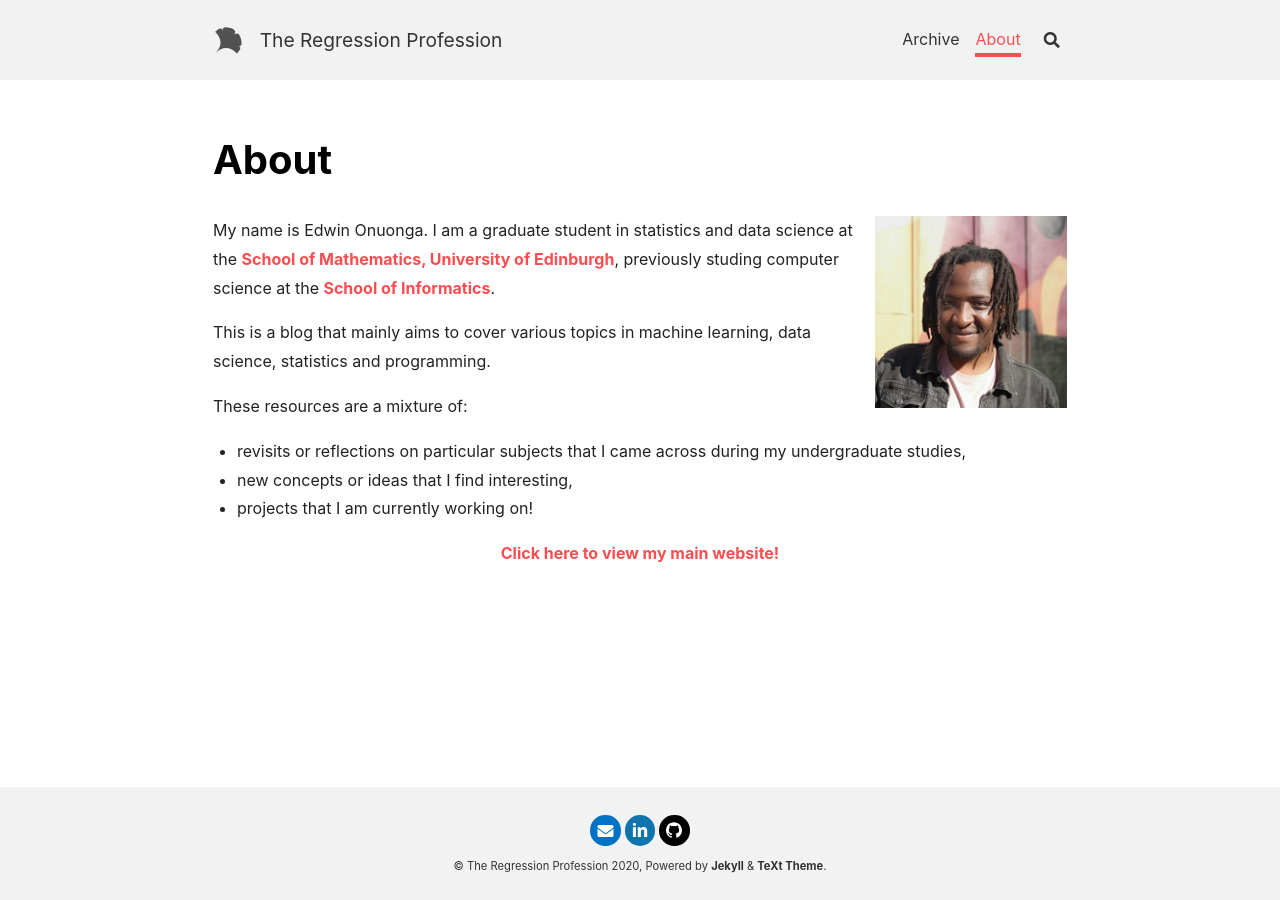
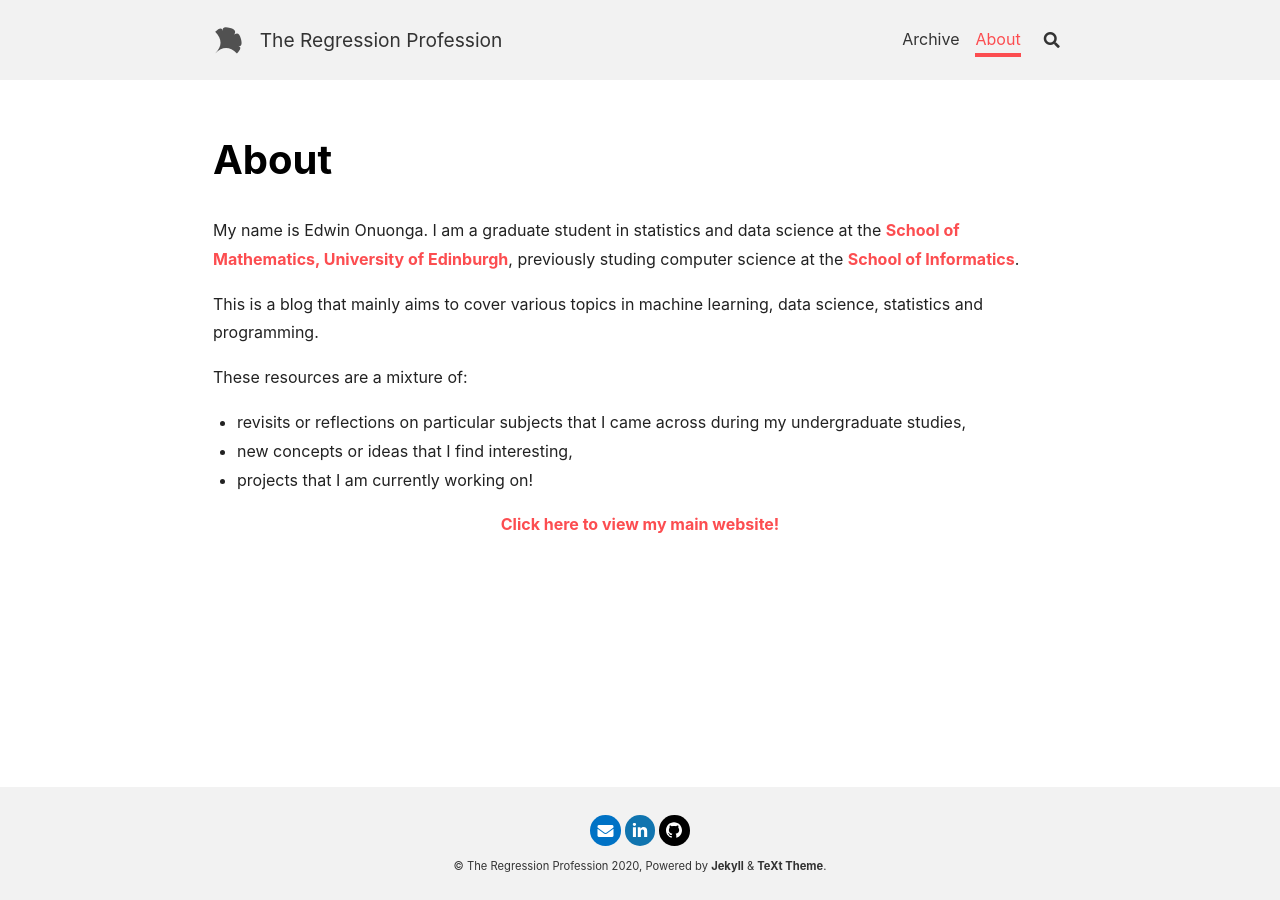
Before and after one commit to eonu/eonu.github.io, a Jekyll site: the page built from about.md, in a window 1280 px wide. Built offline with Jekyll 4.4.1, drawn with Linux system fonts in a browser that asks for light colours; nearby versions of some CDN libraries; formulas are drawn with MathJax 3; comment, search, counter and statistics services are not loaded.

Commit message:
Update blog

```diff
--- a/about.md
+++ b/about.md
@@ -26,8 +26,6 @@ titles:
 key: page-about
 ---
 
-<img src="/assets/images/me.jpg" style="margin-left:20px;" class="image image--md" align="right"/>
-
 My name is Edwin Onuonga. I am a graduate student in statistics and data science at the [School of Mathematics, University of Edinburgh](https://www.maths.ed.ac.uk/school-of-mathematics), previously studing computer science at the [School of Informatics](https://www.ed.ac.uk/informatics).
 
 This is a blog that mainly aims to cover various topics in machine learning, data science, statistics and programming.
```
Also changed, not shown: topics/_index.html (renamed from topics/index.html).
